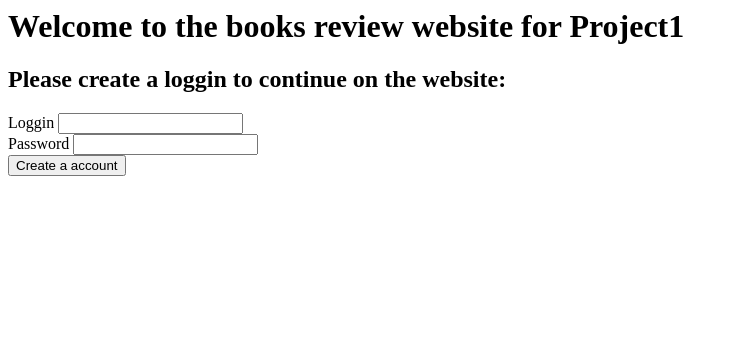
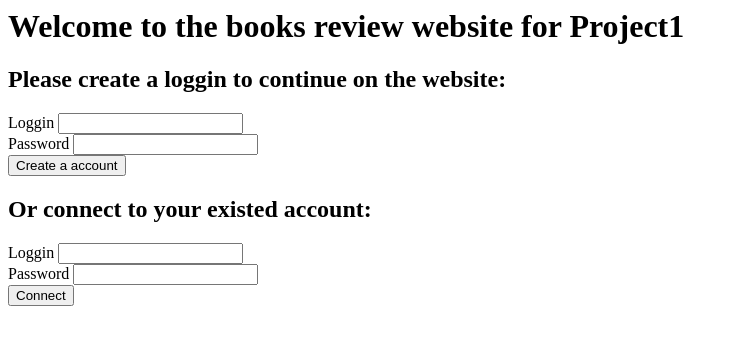
Before and after one commit to Jeanstaquet/Project1_CS50_WEB, a Flask app: page / in a window 1280 px wide. Shown: the top 345 px of the page, without its empty margins (0-738 px from the left). Run offline with Flask 2, Linux system fonts and the light colour scheme.

Commit message:
Essai sur le loggin, username ok mais pas le password

```diff
--- a/project1/application.py
+++ b/project1/application.py
@@ -32,7 +32,27 @@ def loggin():
 
     if request.method == "POST":
         user= {}
+        if os.path.exists("user.json"):
+            with open("user.json") as user_file:
+                user=json.load(user_file)
+        if request.form['username'] in user.keys():
+            return "Username already taken!, take another one"
+
         user[request.form["username"]] = {'password':request.form['password']}
         with open("user.json", "w") as user_file:
             json.dump(user, user_file)
         return render_template("loggin.html")
+
+@app.route("/connect", methods=["GET", "POST"])
+def connect():
+    username=request.form.get("username1")
+    password=request.form.get("password1")
+
+    if request.method == "POST":
+        with open("user.json") as user_file:
+            user=json.load(user_file)
+            for i in user:
+                if request.form["username1"] in user.keys():
+                    return "ok"
+                else:
+                    return render_template("error.html")
--- a/project1/templates/home.html
+++ b/project1/templates/home.html
@@ -9,3 +9,14 @@
   <br>
   <button class="btn btn-primary btn-lg btn-block" type="submit">Create a account</button>
 </form>
+
+<h2>Or connect to your existed account:</h2>
+<form action="{{ url_for('connect') }}" method="post">
+  <label for="username1">Loggin</label>
+  <input type="text" class="form-control" name="username1" id="username1" value="" required>
+  <br>
+  <label for="password1">Password</label>
+  <input type="text" class="form-control" name="password1" id="password1" value="" required>
+  <br>
+  <button class="btn btn-primary btn-lg btn-block" type="submit">Connect</button>
+</form>
--- a/project1/user.json
+++ b/project1/user.json
@@ -1 +1 @@
-{"Staquet": {"password": "dzdzd"}}
+{"test": {"password": "aaaa"}, "Jean Staquet": {"password": "zfzzef"}}
```
